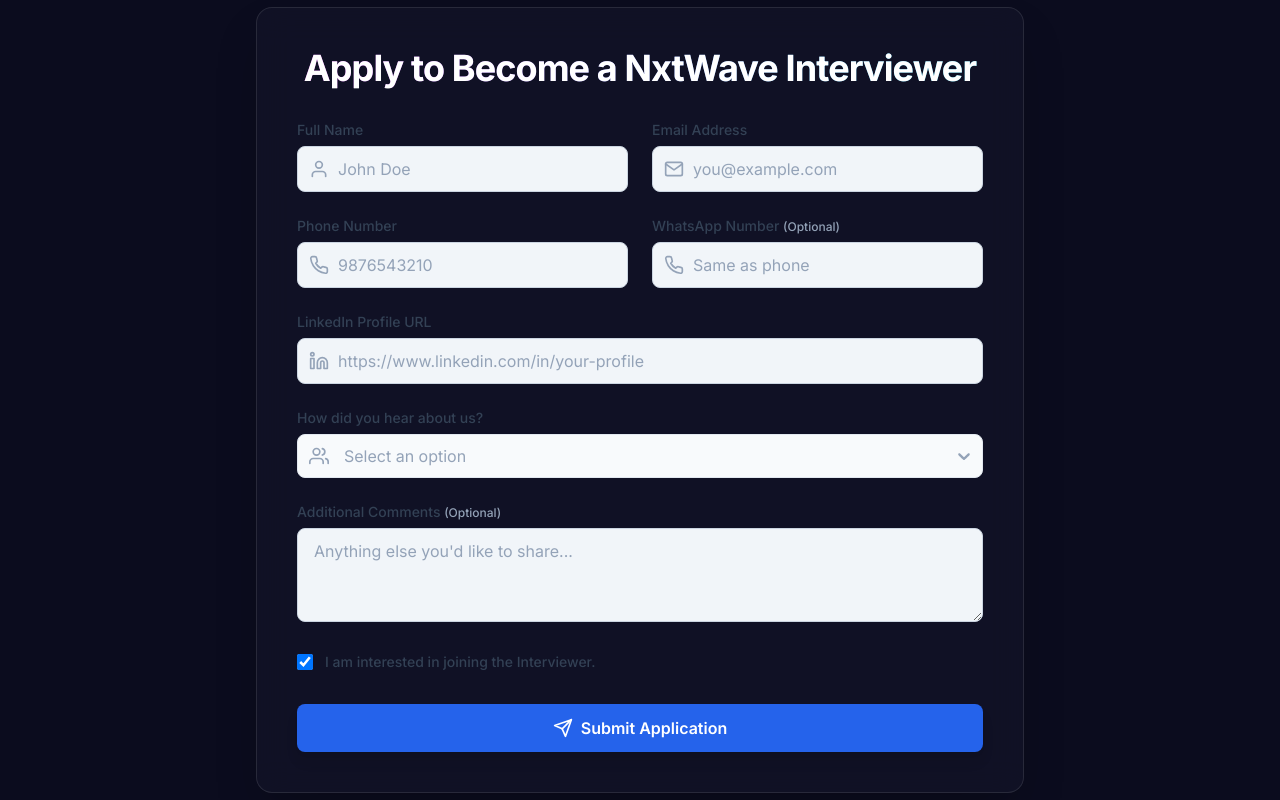
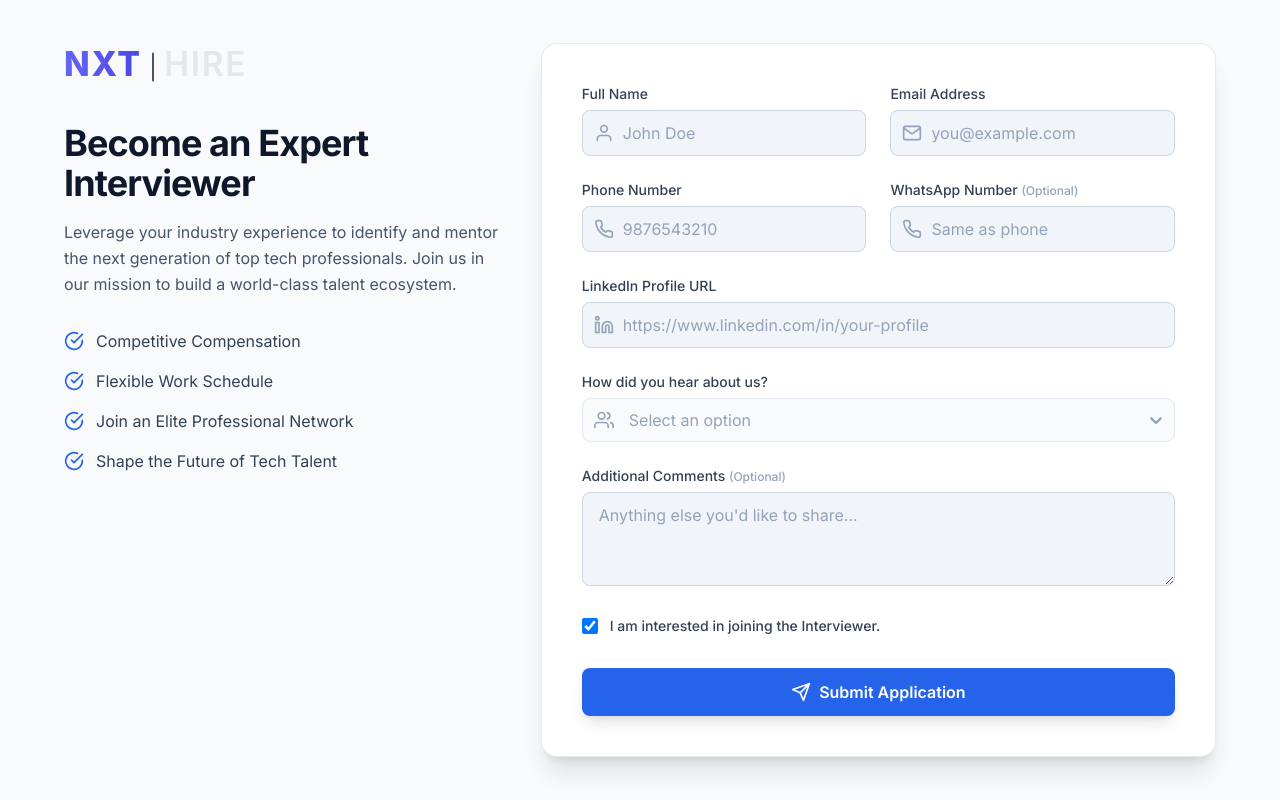
Before and after one commit to niat-web/NxtHire, a React (Vite) app in the folder client/: page /applicationform in a window 1280 px wide. Built offline with nearby package versions, Linux system fonts and the light colour scheme; no server answers.

Commit message:
Update ApplicationFormPage.jsx

```diff
--- a/client/src/pages/public/ApplicationFormPage.jsx
+++ b/client/src/pages/public/ApplicationFormPage.jsx
@@ -1,24 +1,68 @@
 // client/src/pages/public/ApplicationFormPage.jsx
 import React from 'react';
+import { motion } from 'framer-motion';
 import InitialApplicationForm from '../../components/forms/InitialApplicationForm';
+import nxtWaveLogo from '/logo.svg';
+import { FiCheckCircle } from 'react-icons/fi';
 
 const ApplicationFormPage = () => {
-  const handleSuccess = () => {
-    // The form component handles navigation to the success page itself
+  const introVariants = {
+    hidden: { opacity: 0, x: -50 },
+    visible: { opacity: 1, x: 0, transition: { duration: 0.6, ease: "easeOut" } },
   };
 
+  const formVariants = {
+    hidden: { opacity: 0, x: 50 },
+    visible: { opacity: 1, x: 0, transition: { duration: 0.6, ease: "easeOut", delay: 0.2 } },
+  };
+
+  const benefits = [
+    "Competitive Compensation",
+    "Flexible Work Schedule",
+    "Join an Elite Professional Network",
+    "Shape the Future of Tech Talent"
+  ];
+
   return (
-    <div className="min-h-screen bg-[#0B0C1E] text-gray-200 font-sans antialiased flex items-center justify-center py-1 px-4 sm:px-6 lg:px-8">
-      <div className="absolute inset-0 -z-10 bg-[radial-gradient(ellipse_80%_80%_at_50%_-20%,rgba(120,119,198,0.3),rgba(255,255,255,0))]"></div>
+    <div className="min-h-screen w-full bg-slate-50 font-sans antialiased">
+      <div className="flex items-center justify-center min-h-screen p-4 sm:p-6 lg:p-8">
+        <div className="w-full max-w-6xl mx-auto md:grid md:grid-cols-5 md:gap-10">
+          {/* Left Column: Introduction */}
+          <motion.div
+            variants={introVariants}
+            initial="hidden"
+            animate="visible"
+            className="md:col-span-2 text-slate-800 p-8 md:p-0"
+          >
+            <img src={nxtWaveLogo} alt="NxtWave Hire" className="h-12 mb-8" />
+            <h1 className="text-3xl md:text-4xl font-bold tracking-tight text-slate-900">
+              Become an Expert Interviewer
+            </h1>
+            <p className="mt-4 text-slate-600 leading-relaxed">
+              Leverage your industry experience to identify and mentor the next generation of top tech professionals. Join us in our mission to build a world-class talent ecosystem.
+            </p>
+            <ul className="mt-8 space-y-4">
+              {benefits.map((benefit, index) => (
+                <li key={index} className="flex items-start">
+                  <FiCheckCircle className="h-5 w-5 text-blue-600 mt-0.5 flex-shrink-0" />
+                  <span className="ml-3 text-slate-700">{benefit}</span>
+                </li>
+              ))}
+            </ul>
+          </motion.div>
 
-      <div className="w-full max-w-3xl bg-[#14162B]/60 backdrop-blur-lg rounded-2xl shadow-2xl p-8 sm:p-10 border border-white/10">
-        <div className="text-center mb-8">
-          <h1 className="text-3xl font-extrabold tracking-tight text-white sm:text-4xl bg-gradient-to-r from-fuchsia-500 to-cyan-500 bg-clip-text text-transparent">
-            Apply to Become a NxtWave Interviewer
-          </h1>
+          {/* Right Column: Form Card */}
+          <motion.div
+            variants={formVariants}
+            initial="hidden"
+            animate="visible"
+            className="md:col-span-3 mt-10 md:mt-0"
+          >
+            <div className="bg-white rounded-2xl shadow-xl border border-slate-200/80 p-8 sm:p-10">
+              <InitialApplicationForm />
+            </div>
+          </motion.div>
         </div>
-
-        <InitialApplicationForm onSuccess={handleSuccess} />
       </div>
     </div>
   );
```
